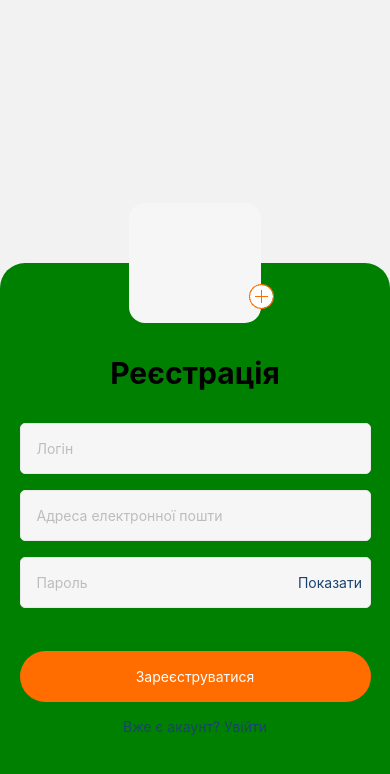
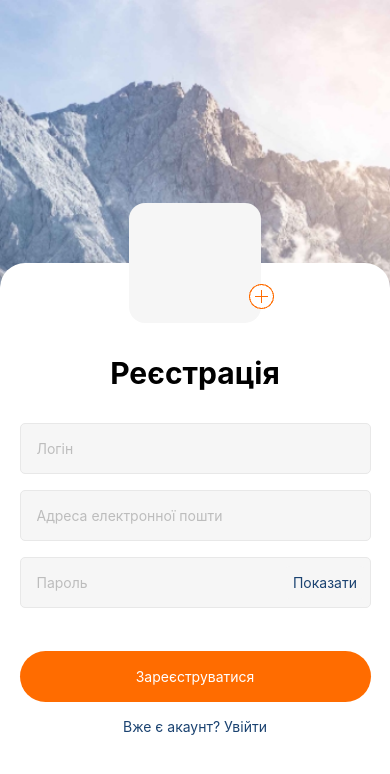
Before and after one commit to Ruwiseturtle/AwesomeProject, a React Native app: screen /Register in a window 390 px wide. Shown: the top 774 px of the page. Built offline with nearby package versions, Linux system fonts and the light colour scheme.

Commit message:
background done

```diff
--- a/Screens/LoginScreen.js
+++ b/Screens/LoginScreen.js
@@ -1,5 +1,12 @@
 import React, { useState } from "react";
-import { StyleSheet, Text, View, TextInput, Pressable } from "react-native";
+import {
+  StyleSheet,
+  Text,
+  ImageBackground,
+  View,
+  TextInput,
+  Pressable,
+} from "react-native";
 
 const LoginScreen = ({ navigation }) => {
   const [login, setLogin] = useState("");
@@ -24,6 +31,10 @@ const LoginScreen = ({ navigation }) => {
   };
 
   return (
+    <ImageBackground
+      style={styles.backgroundStyle}
+      source={require("../assets/Photo-BG.jpeg")}
+    >
       <View style={styles.container}>
         <View>
           <Text style={styles.textLogin}>Увійти</Text>
@@ -62,10 +73,17 @@ const LoginScreen = ({ navigation }) => {
           </Text>
         </Pressable>
       </View>
+    </ImageBackground>
   );
 };
 
 const styles = StyleSheet.create({
+  backgroundStyle: {
+    flex: 1,
+    width: "100%",
+    height: "100%",
+    alignItems: "center",
+  },
   container: {
     width: "100%",
     height: "100%",
@@ -80,7 +98,7 @@ const styles = StyleSheet.create({
     color: "black",
     fontSize: 30,
     fontWeight: "bold",
-    marginTop: 92,
+    marginTop: 32,
   },
   input: {
     padding: 16,
@@ -101,7 +119,7 @@ const styles = StyleSheet.create({
   },
   toggleButton: {
     position: "absolute",
-    right: 20,
+    right: 25,
     top: 25,
     padding: 8,
     backgroundColor: "#F6F6F6",
--- a/Screens/RegistrationScreen.js
+++ b/Screens/RegistrationScreen.js
@@ -36,6 +36,10 @@ const RegistrationScreen = ({ navigation }) => {
   };
 
   return (
+    <ImageBackground
+      style={styles.backgroundStyle}
+      source={require("../assets/Photo-BG.jpeg")}
+    >
       <View style={styles.container}>
         <View>
           <Text style={styles.text}>Реєстрація</Text>
@@ -84,15 +88,22 @@ const RegistrationScreen = ({ navigation }) => {
           <Text style={styles.linkToAccount}>Вже є акаунт? Увійти</Text>
         </Pressable>
       </View>
+    </ImageBackground>
   );
 };
 
 const styles = StyleSheet.create({
+  backgroundStyle: {
+    flex: 1,
+    width: "100%",
+    height: "100%",
+    alignItems: "center",
+  },
   container: {
     width: "100%",
     height: "100%",
     alignItems: "center", // Вирівнювання тексту по центру по горизонталі
-    backgroundColor: "green",
+    backgroundColor: "white",
     position: "absolute",
     top: 263,
     borderTopLeftRadius: 25,
@@ -134,7 +145,7 @@ const styles = StyleSheet.create({
   },
   toggleButton: {
     position: "absolute",
-    right: 20,
+    right: 25,
     top: 25,
     padding: 8,
     backgroundColor: "#F6F6F6",
```
Lines whose indentation alone changed are shown as unchanged.
